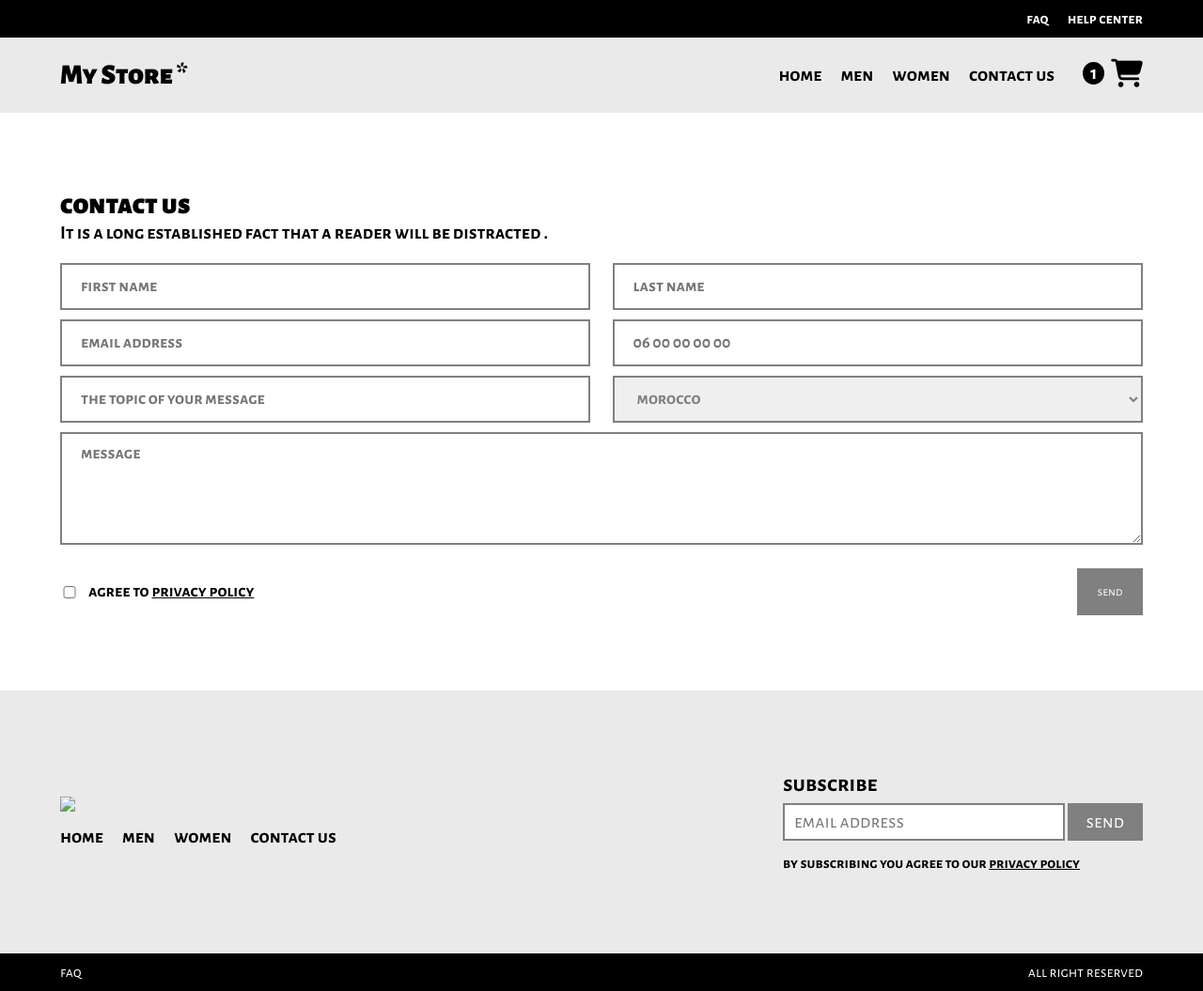
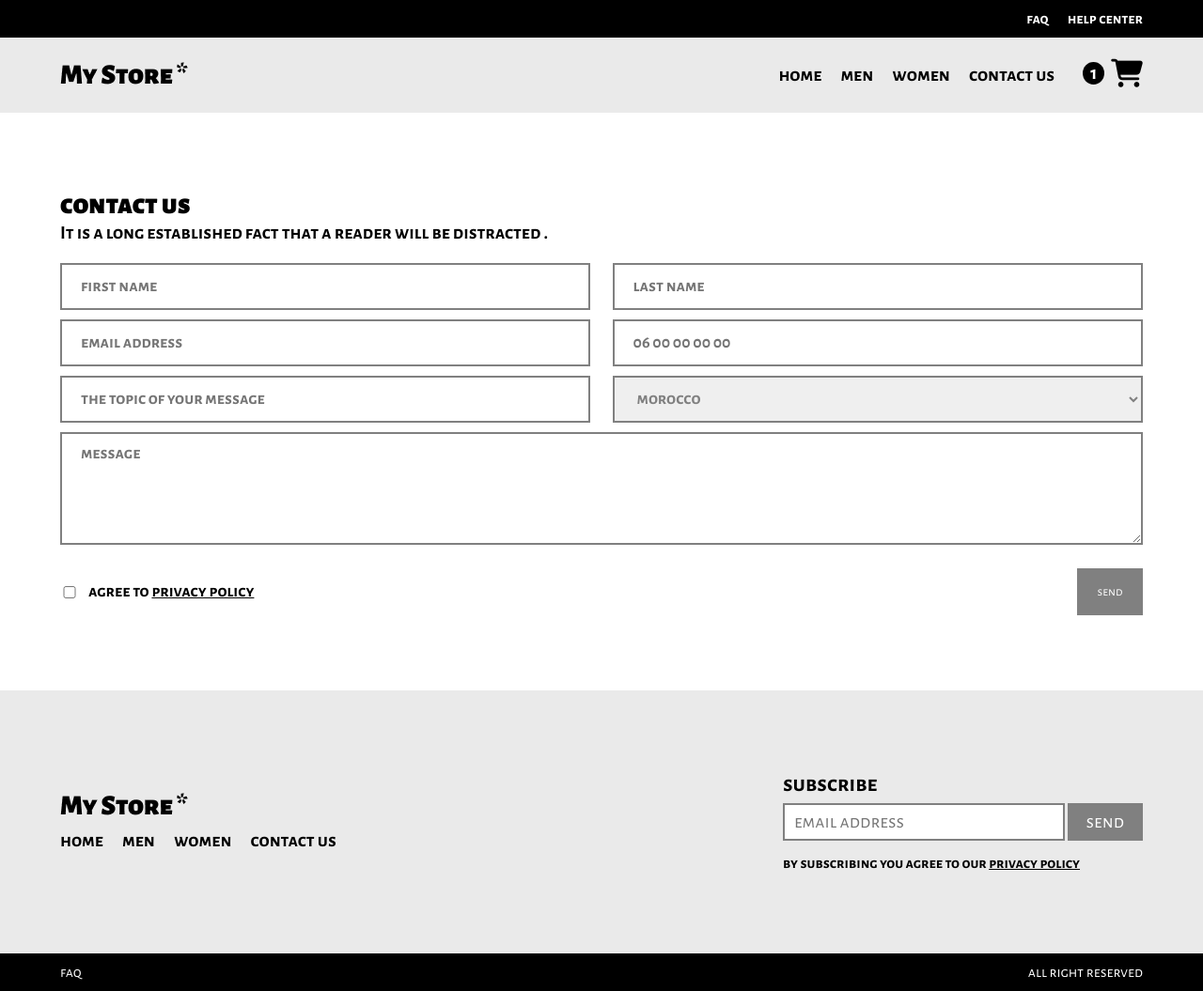
Before and after one commit to its-elkarroudi/My-3-Brief, a plain HTML site: page Assets/Html/Contact-us.html in a window 1280 px wide. Shown: the whole page at 94% size. Drawn offline with Linux system fonts and the light colour scheme.

Commit message:
correction of a path

```diff
--- a/Assets/Html/Contact-us.html
+++ b/Assets/Html/Contact-us.html
@@ -119,8 +119,8 @@
             <div class="container d-flex">
 
                 <div class="links">
-                    <a href="../../index.html">
-                        <img src="../Img/Logo/logo.png alt="website logo">
+                    <a href="../Img/Logo/logo.png">
+                        <img src="../Img/Logo/logo.png" alt="website logo">
                     </a>
 
                     <ul>
```
